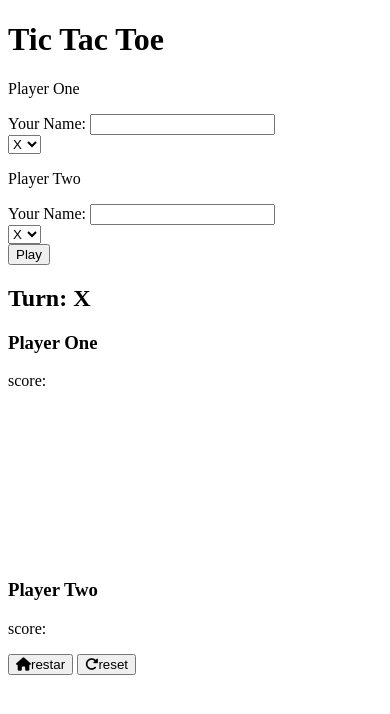
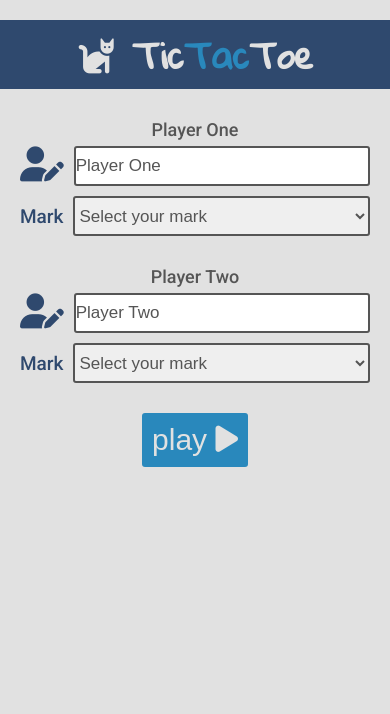
Before and after one commit to BustamanteMelkia/TicTacToe, a plain HTML site: page index.html in a window 390 px wide. Drawn offline with Linux system fonts and the light colour scheme.

Commit message:
mobile design

```diff
--- a/css/styles.css
+++ b/css/styles.css
@@ -1,3 +1,87 @@
-/* body{
-    background-color: aqua;
-} */
+/* Globals */
+html {
+    box-sizing: border-box;
+    font-size: 10px;
+}
+
+*,
+*:before,
+*:after {
+    box-sizing: inherit;
+    margin: 0;
+    padding: 0;
+}
+
+body{
+    background-color: #e1e1e1;
+    /* font-family: 'Chewy', cursive;*/
+    font-family: 'Roboto', sans-serif;
+}
+.btn{
+    border: unset;
+    border-radius: 3px;
+    /* background-color: #ed8c72; */
+    background-color: #2988bc;
+    color: #e1e1e1;
+    display: block;
+    padding: 1rem;
+    margin: 1rem auto;
+    font-size: 3rem;
+}
+
+
+/* HEADER */
+.header{
+    background-color: #2f496e;
+    margin-top: 2rem;
+}
+
+.header-title{
+    color: #e1e1e1;
+    text-align: center;
+    font-size: 3.5rem;
+    font-family: 'Gloria Hallelujah', cursive;
+    font-weight: bold;
+
+}
+.header-title span{
+    color: #2988bc;
+}
+
+/* DATOS DE LOS JUGADORES*/
+.players-form-data{
+    margin-top: 1rem;
+    padding: 0 2rem;
+}
+.player-form{
+    margin: 3rem 0;
+}
+.player-form-name{
+    color: #555555;
+    text-align: center;
+    font-size: 1.8rem;
+    margin-bottom: 0.5rem;
+}
+.player-form-field{
+    display: flex;
+    justify-content: space-between;
+    align-items: center;
+    margin-bottom: 1rem;
+}
+.player-form-field label{
+    color: #2f496e;
+    font-size: 3.5rem;
+    margin-right: 1rem;
+}
+.player-form-field:last-of-type label{
+    font-size: 1.9rem;
+}
+.player-form-field input,
+.player-form select{
+    height: 4rem;
+    color: #555555;
+    font-size: 1.7rem;
+    border-radius: 3px;
+    border: 2px solid #555555;
+    flex: 1;
+}
--- a/index.html
+++ b/index.html
@@ -5,38 +5,51 @@
     <meta name="viewport" content="width=device-width, initial-scale=1.0">
     <title>TicTacToe</title>
     <script src="https://kit.fontawesome.com/9dab8ca62d.js" crossorigin="anonymous"></script>
+    <link href="https://fonts.googleapis.com/css2?family=Chewy&family=Gloria+Hallelujah&family=Roboto:wght@300;500&display=swap" rel="stylesheet">
     <link rel="stylesheet" href="./css/styles.css">
 </head>
 <body>
     <main class="main">
-        <header>
-            <h1>Tic Tac Toe</h1>
+        <header class="header">
+            <h1 class="header-title">
+                <i class="fas fa-cat"></i>
+                Tic<span>Tac</span>Toe
+            </h1>
         </header>
         <section class="players-form-data">
             <article class="player-form">
-                <p>Player One</p>
-                <div class="field">
-                    <label for="name">Your Name:</label>
-                    <input type="text" name="name">
+                <p class="player-form-name">Player One</p>
+                <div class="player-form-field">
+                    <label for="name"><i class="fas fa-user-edit"></i></label>
+                    <input type="text" name="name" value="Player One">
                 </div>
-                <select name="mark" >
+                <div class="player-form-field">
+                    <label for="mark">Mark</label>
+                    <select name="mark">
+                        <option value="">Select your mark</option>
                         <option value="X">X</option>
                         <option value="O">O</option>
                     </select>
+                </div>
             </article>
             <article class="player-form">
-                <p>Player Two</p>
-                <div class="field">
-                    <label for="name">Your Name:</label>
-                    <input type="text" name="name">
+                <p class="player-form-name">Player Two</p>
+                <div class="player-form-field">
+                    <label for="name"><i class="fas fa-user-edit"></i></label>
+                    <input type="text" name="name" value="Player Two">
                 </div>
-                <select name="mark" >
+                <div class="player-form-field">
+                    <label for="mark">Mark</label>
+                    <select name="mark">
+                        <option value="">Select your mark</option>
                         <option value="X">X</option>
                         <option value="O">O</option>
                     </select>
+                </div>
             </article>
         </section>
-        <button class="btn">Play</button>
+        <button class="btn">play <i class="fas fa-play"></i></button>
+        <!--
         <div class="game-turn">
             <h2>Turn: X</h2>
         </div>
@@ -61,7 +74,7 @@
         <section class="game-options">
             <button><i class="fas fa-home"></i>restar</button>
             <button><i class="fas fa-redo-alt"></i>reset</button>
-        </section>
+        </section> -->
     </main>
 </body>
 </html>
```
Also changed, not shown: images/icons/user-edit.svg (added). Lines whose indentation alone changed are shown as unchanged.
